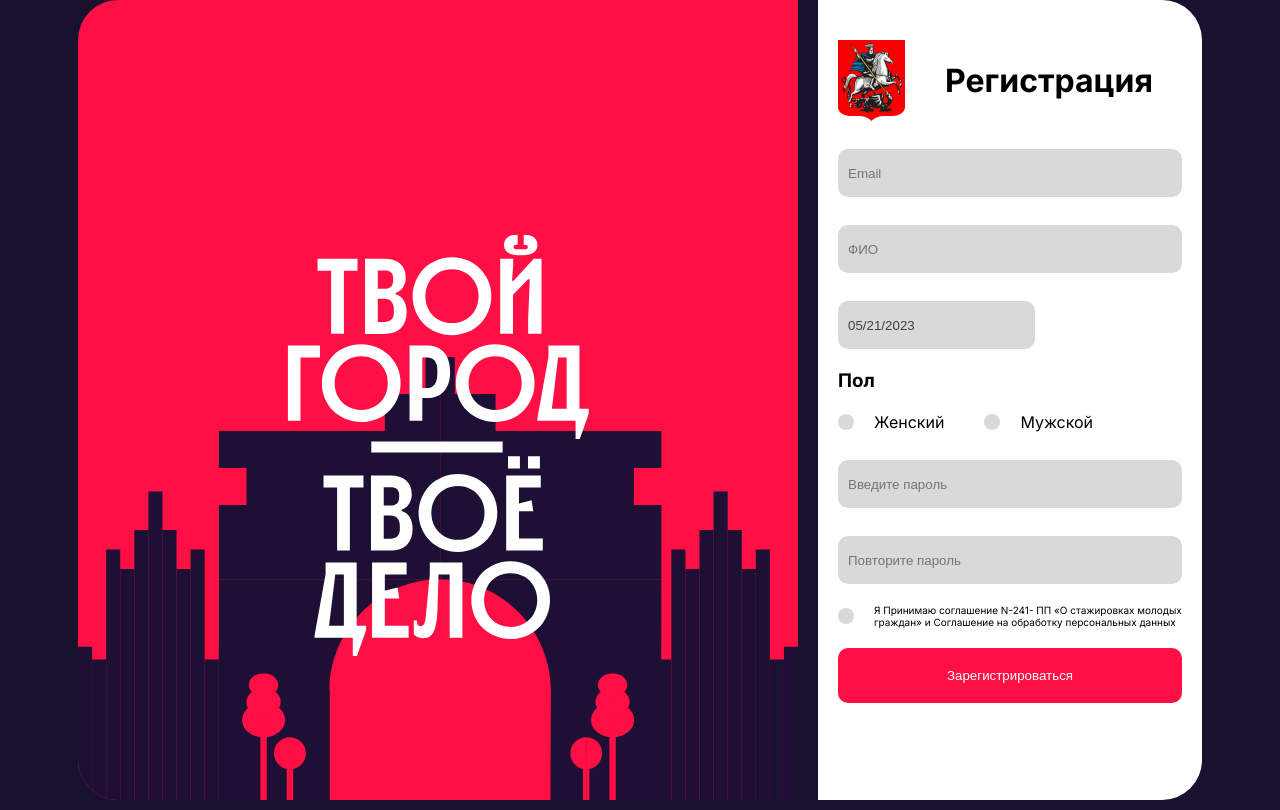
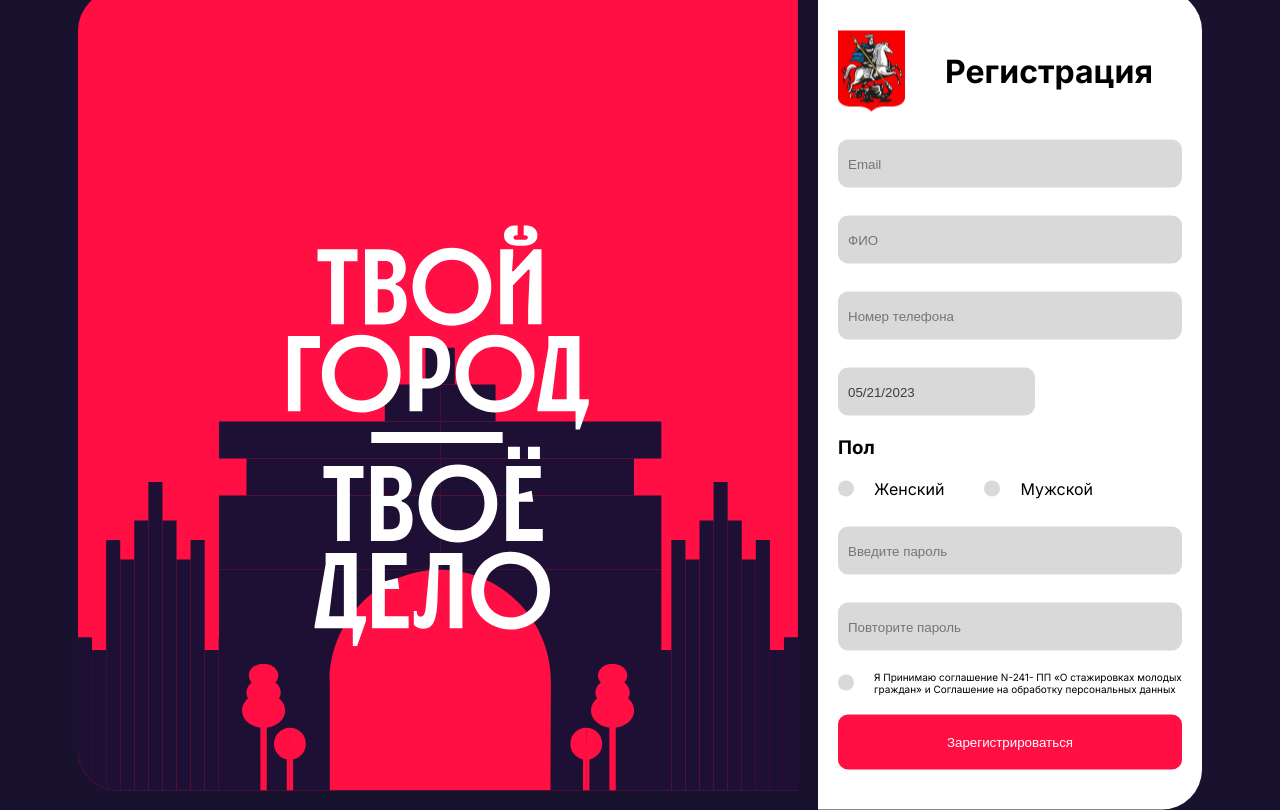
Before and after one commit to vairaden/lct-hack, a Next.js app: page /register in a window 1280 px wide. Built offline with nearby package versions, Linux system fonts and the light colour scheme.

Commit message:
registration

```diff
--- a/src/features/register/RegisterForm.tsx
+++ b/src/features/register/RegisterForm.tsx
@@ -10,10 +10,12 @@ import { FormEvent, useState } from "react";
 import { useRouter } from "next/navigation";
 import { MyDatePicker } from "@/shared/ui/datepicker";
 import { RadioButton } from "@/shared/ui/radio-button";
+import { register } from "@/shared/api";
 
 export function RegisterForm() {
   const [email, setEmail] = useState("");
   const [name, setName] = useState("");
+  const [phone, setPhone] = useState("");
   const [birthday, setBirthday] = useState<Date | null>(new Date());
   const [gender, setGender] = useState("");
   const [password, setPassword] = useState("");
@@ -21,9 +23,20 @@ export function RegisterForm() {
   const [acceptedTerms, setAcceptedTerms] = useState(false);
 
   const router = useRouter();
-  function handleSubmit(e: FormEvent<HTMLFormElement>) {
+  async function handleSubmit(e: FormEvent<HTMLFormElement>) {
     e.preventDefault();
-    // router.push("/");
+
+    if (birthday) {
+      const res = await register(
+        name,
+        email,
+        phone,
+        gender,
+        birthday.toISOString().split("T")[0],
+        password
+      );
+      router.push("/login");
+    }
   }
 
   return (
@@ -44,6 +57,12 @@ export function RegisterForm() {
           placeholder="ФИО"
           onChange={(e) => setName(e.target.value)}
           value={name}
+        />
+        <FormInput
+          type="tel"
+          placeholder="Номер телефона"
+          onChange={(e) => setPhone(e.target.value)}
+          value={phone}
         />
         <MyDatePicker
           selected={birthday}
--- a/src/shared/api/auth.ts
+++ b/src/shared/api/auth.ts
@@ -8,13 +8,21 @@ async function register(
   birthday: string,
   password: string
 ) {
-  const res = await fetch(process.env.NEXT_PUBLIC_API_URL + "/users", {
+  const res = await fetch(process.env.NEXT_PUBLIC_API_URL + "/users/", {
     method: "post",
     headers: {
       "Content-Type": "application/json",
     },
     credentials: "include",
-    body: JSON.stringify({ fio, email, phone, gender, birthday, password }),
+    body: JSON.stringify({
+      fio,
+      email,
+      phone,
+      gender,
+      birthday,
+      password,
+      role: "candidate",
+    }),
   });
 
   if (res.ok) {
```
